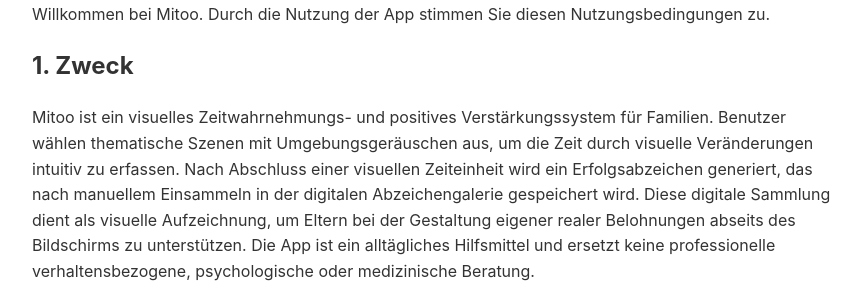
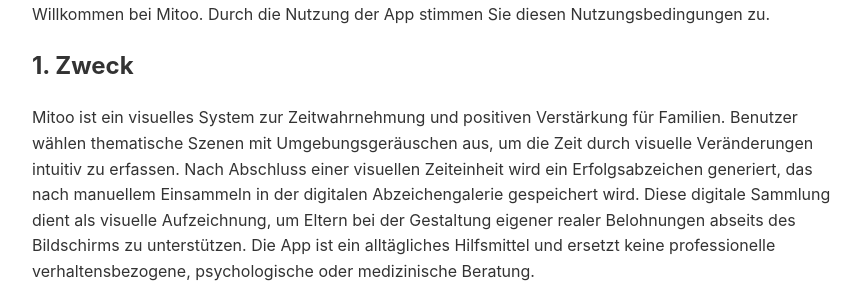
Before and after one commit to mitoostudio/mitoo-legal, a Jekyll site: the page built from terms-of-use-de.md, in a window 1280 px wide. Shown: the part 164-464 px from the top of the page, without its empty margins (208-1071 px from the left). Built offline with Jekyll 4.4.1, drawn with Linux system fonts in a browser that asks for light colours; our own code applies the rules of GitHub Pages for plain Markdown files.

Commit message:
Update terms-of-use-de.md

```diff
--- a/terms-of-use-de.md
+++ b/terms-of-use-de.md
@@ -7,7 +7,7 @@ layout: default
 
 Willkommen bei Mitoo. Durch die Nutzung der App stimmen Sie diesen Nutzungsbedingungen zu.
 ## 1. Zweck
-Mitoo ist ein visuelles Zeitwahrnehmungs- und positives Verstärkungssystem für Familien. Benutzer wählen thematische Szenen mit Umgebungsgeräuschen aus, um die Zeit durch visuelle Veränderungen intuitiv zu erfassen. Nach Abschluss einer visuellen Zeiteinheit wird ein Erfolgsabzeichen generiert, das nach manuellem Einsammeln in der digitalen Abzeichengalerie gespeichert wird. Diese digitale Sammlung dient als visuelle Aufzeichnung, um Eltern bei der Gestaltung eigener realer Belohnungen abseits des Bildschirms zu unterstützen. Die App ist ein alltägliches Hilfsmittel und ersetzt keine professionelle verhaltensbezogene, psychologische oder medizinische Beratung.
+Mitoo ist ein visuelles System zur Zeitwahrnehmung und positiven Verstärkung für Familien. Benutzer wählen thematische Szenen mit Umgebungsgeräuschen aus, um die Zeit durch visuelle Veränderungen intuitiv zu erfassen. Nach Abschluss einer visuellen Zeiteinheit wird ein Erfolgsabzeichen generiert, das nach manuellem Einsammeln in der digitalen Abzeichengalerie gespeichert wird. Diese digitale Sammlung dient als visuelle Aufzeichnung, um Eltern bei der Gestaltung eigener realer Belohnungen abseits des Bildschirms zu unterstützen. Die App ist ein alltägliches Hilfsmittel und ersetzt keine professionelle verhaltensbezogene, psychologische oder medizinische Beratung.
 ## 2. Premium-Modell (Keine Abonnements)
 * **Kostenlose Version:** Beinhaltet die Kernfunktionen und 2 Szenen.
 * **Mitoo Pro:** Schaltet die restlichen 6 Szenen (insgesamt 8) durch einen einmaligen Kauf frei. Es gelten lokale Preise, die sicher über den App Store abgewickelt werden.
```
